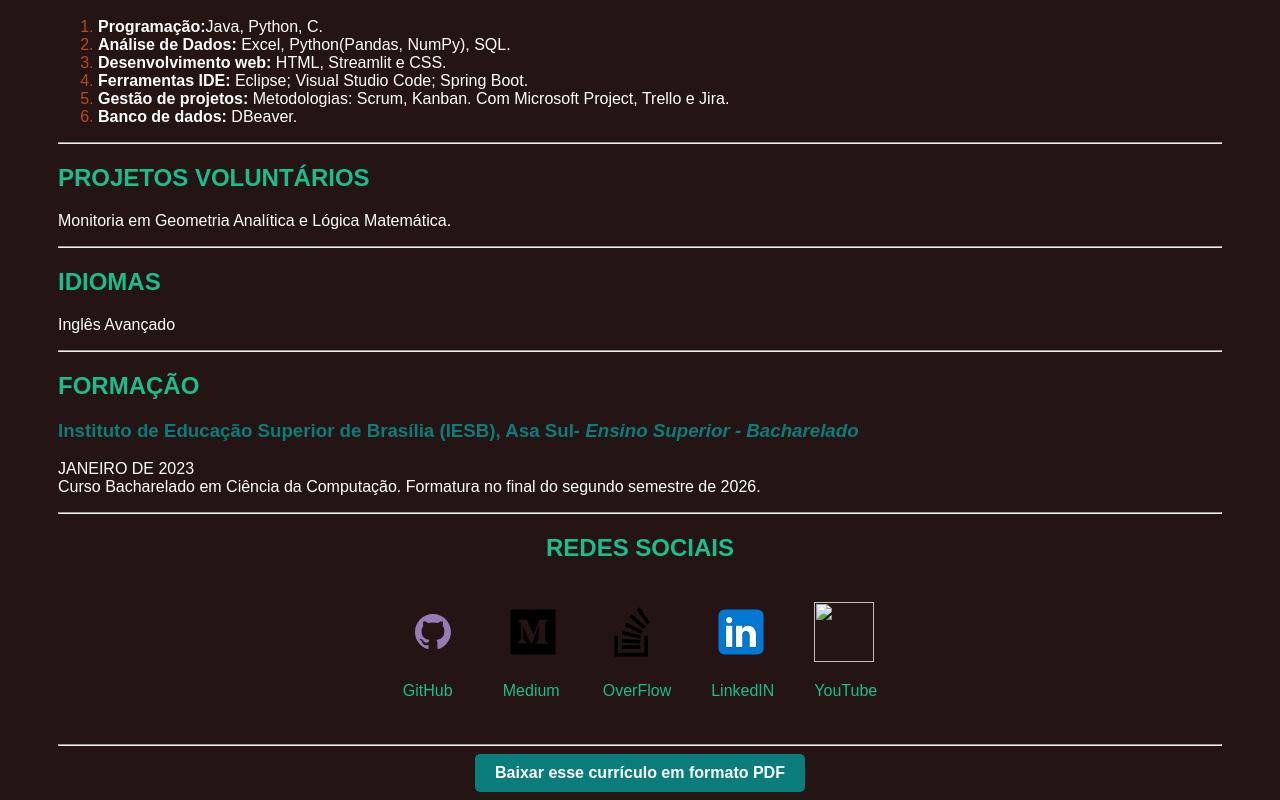
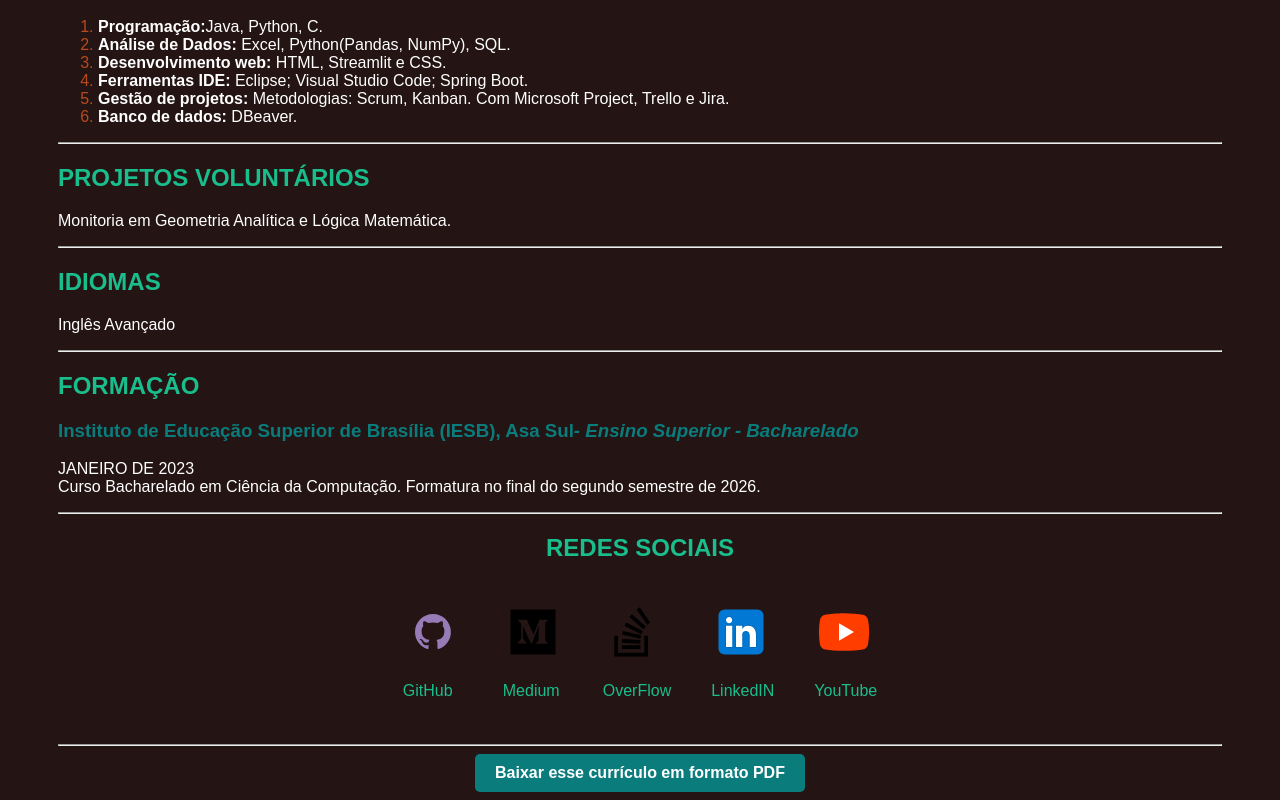
Before and after one commit to CraraMaria/TecWeb, a plain HTML site: page index.html in a window 1280 px wide. Shown: the part 1034-1834 px from the top of the page. Drawn offline with Linux system fonts and the light colour scheme; files whose address does not match are found by name.

Commit message:
Update index.html

```diff
--- a/index.html
+++ b/index.html
@@ -129,7 +129,7 @@
             </a>
 
             <a href="https://www.youtube.com/@mariaclarafontenelesilva4935" target="_blank" rel="noopener noreferrer">
-                <img src="./img/youtube.svg"></img>
+                <img src="./youtube.svg"></img>
                 <p>YouTube</p>
             </a>
         </footer>
```
